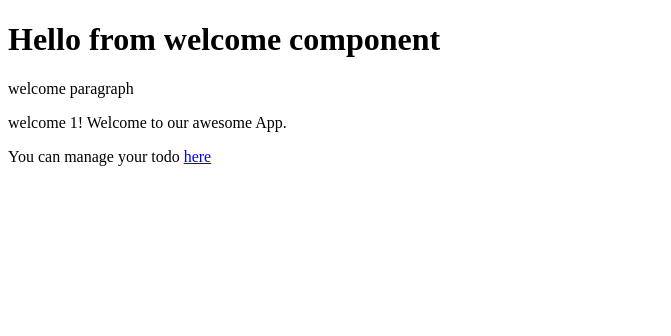
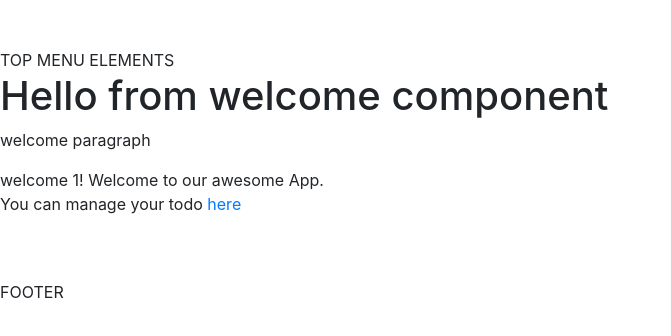
Before and after one commit to dkeyceo/todoIn28minutes, an Angular app in the folder todo-front/: page /welcome/1 in a window 1280 px wide. Shown: the top 336 px of the page, without its empty margins (0-671 px from the left). Built offline with nearby package versions, Linux system fonts and the light colour scheme.

Commit message:
Added bootstrap css, generated blank footer and menu components

```diff
--- a/todo-front/src/app/app.component.html
+++ b/todo-front/src/app/app.component.html
@@ -1 +1,3 @@
+<app-menu></app-menu>
 <router-outlet></router-outlet>
+<app-footer></app-footer>
--- a/todo-front/src/app/app.module.ts
+++ b/todo-front/src/app/app.module.ts
@@ -8,6 +8,8 @@
 import { ErrorComponent } from './error/error.component';
 import { FormsModule } from '@angular/forms';
 import { ListTodosComponent } from './list-todos/list-todos.component';
+import { MenuComponent } from './menu/menu.component';
+import { FooterComponent } from './footer/footer.component';
 
 @NgModule({
   declarations: [
@@ -15,7 +17,9 @@
     WelcomeComponent,
     LoginComponent,
     ErrorComponent,
-    ListTodosComponent
+    ListTodosComponent,
+    MenuComponent,
+    FooterComponent
   ],
   imports: [
     BrowserModule,
--- /dev/null
+++ b/todo-front/src/app/footer/footer.component.html
@@ -0,0 +1,2 @@
+<BR><BR>
+  FOOTER
--- /dev/null
+++ b/todo-front/src/app/footer/footer.component.ts
@@ -0,0 +1,15 @@
+import { Component, OnInit } from '@angular/core';
+
+@Component({
+  selector: 'app-footer',
+  templateUrl: './footer.component.html',
+  styleUrls: ['./footer.component.css']
+})
+export class FooterComponent implements OnInit {
+
+  constructor() { }
+
+  ngOnInit(): void {
+  }
+
+}
--- /dev/null
+++ b/todo-front/src/app/menu/menu.component.html
@@ -0,0 +1,3 @@
+<BR>
+  <BR>
+    TOP MENU ELEMENTS
--- /dev/null
+++ b/todo-front/src/app/menu/menu.component.ts
@@ -0,0 +1,15 @@
+import { Component, OnInit } from '@angular/core';
+
+@Component({
+  selector: 'app-menu',
+  templateUrl: './menu.component.html',
+  styleUrls: ['./menu.component.css']
+})
+export class MenuComponent implements OnInit {
+
+  constructor() { }
+
+  ngOnInit(): void {
+  }
+
+}
--- a/todo-front/src/styles.css
+++ b/todo-front/src/styles.css
@@ -1 +1,2 @@
 /* You can add global styles to this file, and also import other style files */
+@import url(https://unpkg.com/bootstrap@4.1.0/dist/css/bootstrap.min.css);
```
Also changed, not shown: todo-front/src/app/footer/footer.component.css (added), todo-front/src/app/menu/menu.component.css (added).
